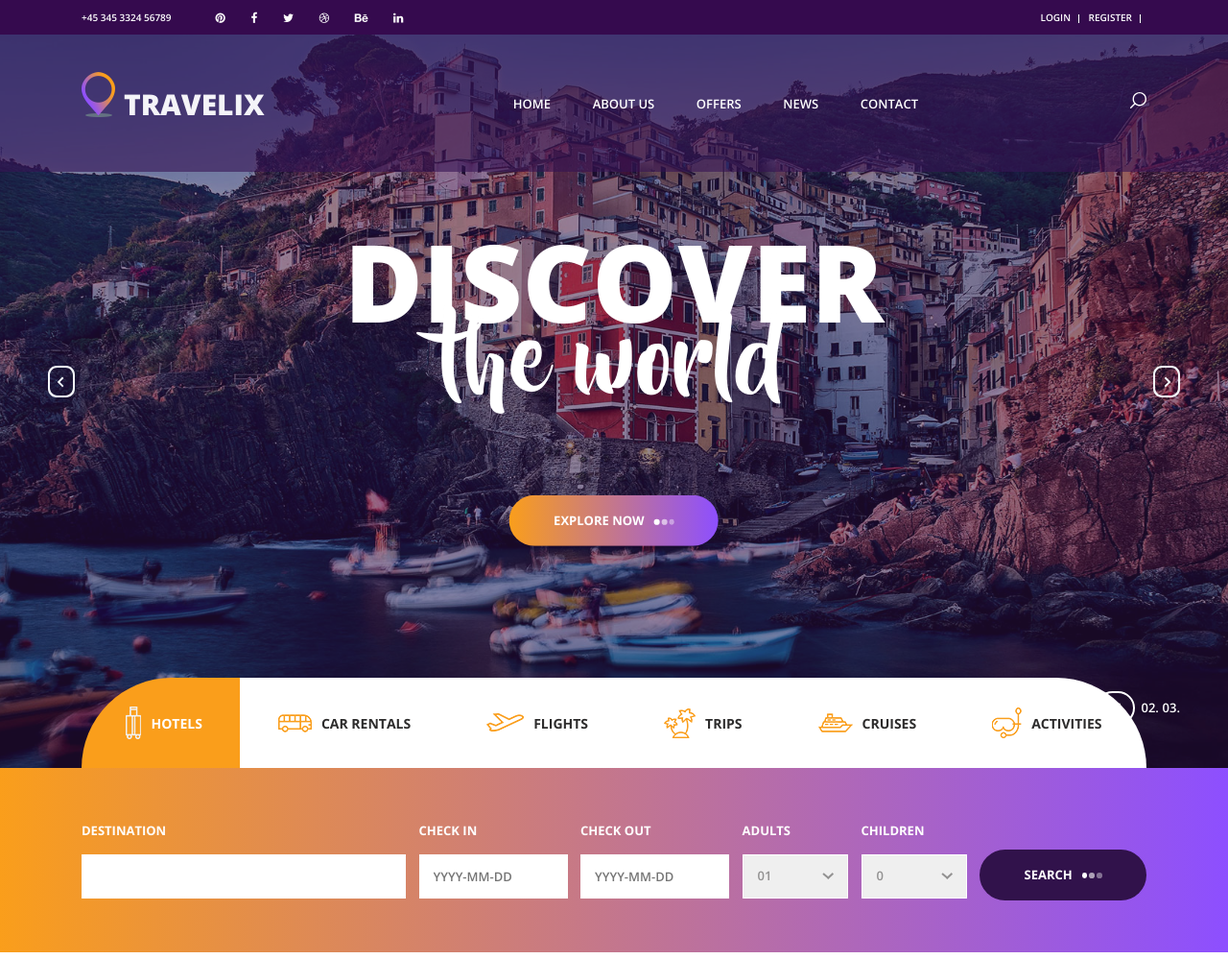
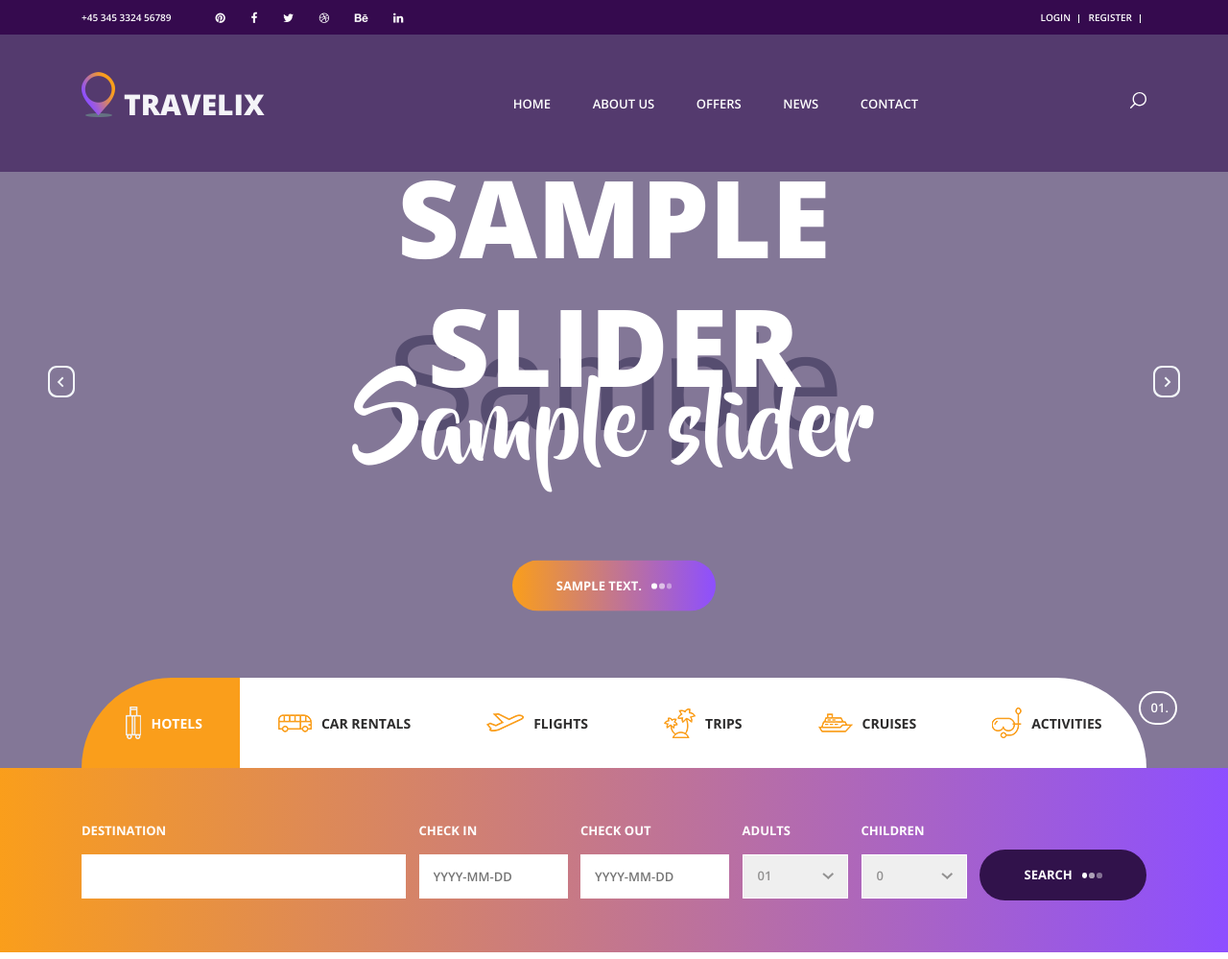
Before and after one commit to efegorkemumit/TravelPhpMysql, a PHP site: page /TravelPhpMysql/ in a window 1280 px wide. Shown: the top 999 px of the page at 96% size. Run offline with PHP 8.4, Linux system fonts and the light colour scheme; tables that the repository leaves empty or names only in its code hold one stand-in row (values such as "Sample post"); grey boxes marked "Sample" are stand-in pictures.

Commit message:
youtube efegorkemumit

```diff
--- a/includes/header.php
+++ b/includes/header.php
@@ -4,7 +4,8 @@
 define("APPURL","http://localhost/TravelPhpMysql");
 
 
-define("ASSETSIMAGE", "http://localhost/TravelPhpMysql/assets/images")
+define("ASSETSIMAGE", "http://localhost/TravelPhpMysql/assets/images");
+define("DBIMAGE", "http://localhost/TravelPhpMysql/assets/images");
 
 ?>
 
--- a/index.php
+++ b/index.php
@@ -1,4 +1,14 @@
 <?php require "includes/header.php"?>
+<?php require "config/config.php"?>
+
+
+<?php
+$sql= "SELECT * FROM slider";
+$result= $conn->query($sql);
+
+
+?>
+
 	<!-- Home -->
 
 	<div class="home">
@@ -9,46 +19,32 @@
 
 			<div class="owl-carousel owl-theme home_slider">
 
-				<!-- Slider Item -->
+
+<?php
+if($result->rowCount()>0){
+	while($row = $result->fetch(PDO::FETCH_ASSOC)){
+		$image = $row['image'];
+		$title_1 = $row['title_1'];
+		$title_2 = $row['title_2'];
+		$button_url = $row['button_url'];
+		$button_text = $row['button_text'];
+		?>
+
 				<div class="owl-item home_slider_item">
-					<!-- Image by https://unsplash.com/@anikindimitry -->
-					<div class="home_slider_background" style="background-image:url(assets/images/home_slider.jpg)"></div>
+					<div class="home_slider_background" style="background-image:url(<?php echo DBIMAGE;?>/<?php echo $image;?>)"></div>
 
 					<div class="home_slider_content text-center">
 						<div class="home_slider_content_inner" data-animation-in="flipInX" data-animation-out="animate-out fadeOut">
-							<h1>discover</h1>
-							<h1>the world</h1>
-							<div class="button home_slider_button"><div class="button_bcg"></div><a href="#">explore now<span></span><span></span><span></span></a></div>
+							<h1><?php echo $title_1;?></h1>
+							<h1><?php echo $title_2;?></h1>
+							<div class="button home_slider_button"><div class="button_bcg"></div><a href="<?php echo $button_url;?>"><?php echo $button_text;?><span></span><span></span><span></span></a></div>
 						</div>
 					</div>
 				</div>
-
-				<!-- Slider Item -->
-				<div class="owl-item home_slider_item">
-					<div class="home_slider_background" style="background-image:url(assets/images/home_slider.jpg)"></div>
-
-					<div class="home_slider_content text-center">
-						<div class="home_slider_content_inner" data-animation-in="flipInX" data-animation-out="animate-out fadeOut">
-							<h1>discover</h1>
-							<h1>the world</h1>
-							<div class="button home_slider_button"><div class="button_bcg"></div><a href="#">explore now<span></span><span></span><span></span></a></div>
-						</div>
-					</div>
-				</div>
-
-				<!-- Slider Item -->
-				<div class="owl-item home_slider_item">
-					<div class="home_slider_background" style="background-image:url(assets/images/home_slider.jpg)"></div>
-
-					<div class="home_slider_content text-center">
-						<div class="home_slider_content_inner" data-animation-in="flipInX" data-animation-out="animate-out fadeOut">
-							<h1>discover</h1>
-							<h1>the world</h1>
-							<div class="button home_slider_button"><div class="button_bcg"></div><a href="#">explore now<span></span><span></span><span></span></a></div>
-						</div>
-					</div>
-				</div>
-
+				<?php
+			}
+		}
+		?>
 			</div>
 
 			<!-- Home Slider Nav - Prev -->
@@ -91,9 +87,17 @@
 
 			<div class="home_slider_dots">
 				<ul id="home_slider_custom_dots" class="home_slider_custom_dots">
-					<li class="home_slider_custom_dot active"><div></div>01.</li>
-					<li class="home_slider_custom_dot"><div></div>02.</li>
-					<li class="home_slider_custom_dot"><div></div>03.</li>
+					<?php
+					for($i=1; $i<=$result->rowCount(); $i++){
+					 $dotClass = ($i ===1) ?  'active' :'';
+					?>
+
+
+				<li class="home_slider_custom_dot <?php echo $dotClass;?>"><div></div><?php echo str_pad($i, 2, '0', STR_PAD_LEFT); ?>.</li>
+				<?php
+					}
+					?>
+
 				</ul>
 			</div>
 
```
Also changed, not shown: includes/footer.php (+14 -14 lines).
